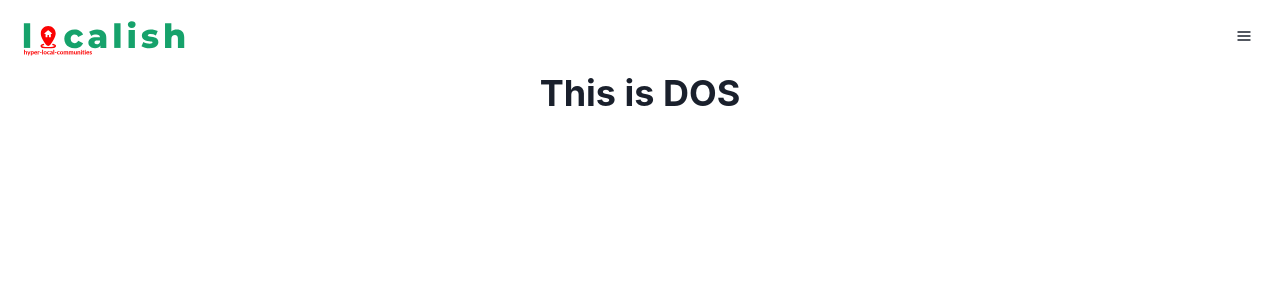
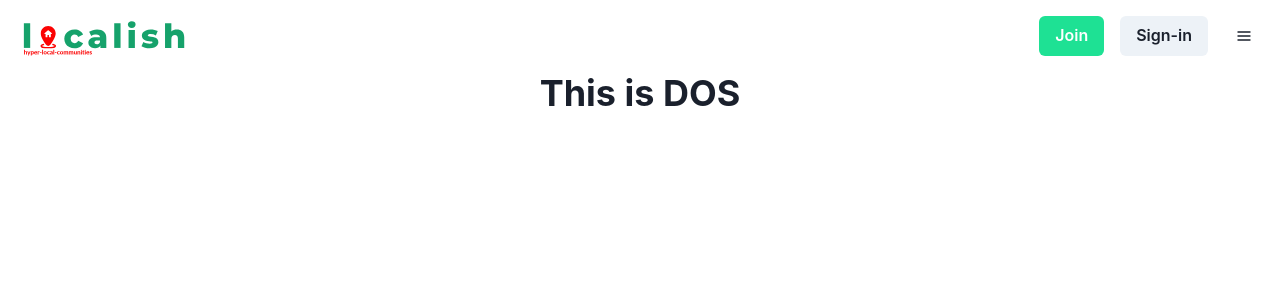
Before and after one commit to OkkarMin/localish-aws-buildon2021, a Next.js app: page / in a window 1280 px wide. Shown: the top 300 px of the page. Built offline with nearby package versions, Linux system fonts and the light colour scheme.

Commit message:
feat: :sparkles: Add Join and Signin button in navbar

```diff
--- a/src/components/layout/navbar.tsx
+++ b/src/components/layout/navbar.tsx
@@ -1,6 +1,7 @@
 import Link from "next/link";
 
 import {
+  Button,
   Flex,
   IconButton,
   Image,
@@ -17,7 +18,7 @@ const NavBar = () => {
   const { isOpen, onOpen, onClose } = useDisclosure();
 
   return (
-    <Flex as="nav" align="center" p="4">
+    <Flex as="nav" align="center" p="4" borderBottomColor="red">
       <Link href="/">
         <ChakraLink>
           <Image h="40px" src="/localish.svg" alt="localish logo" />
@@ -26,7 +27,14 @@ const NavBar = () => {
 
       <Spacer />
 
+      <Link href="/signup">
+        <Button colorScheme="greenPrimary">Join</Button>
+      </Link>
+      <Link href="/signin">
+        <Button ml="4">Sign-in</Button>
+      </Link>
       <IconButton
+        ml="4"
         aria-label="Open menu drawer"
         icon={<HamburgerIcon />}
         bg="transparent"
@@ -34,7 +42,6 @@ const NavBar = () => {
         _active={{ backgroundColor: "transparent" }}
         onClick={onOpen}
       ></IconButton>
-
       <DrawerMenu isOpen={isOpen} onClose={onClose} />
     </Flex>
   );
```
